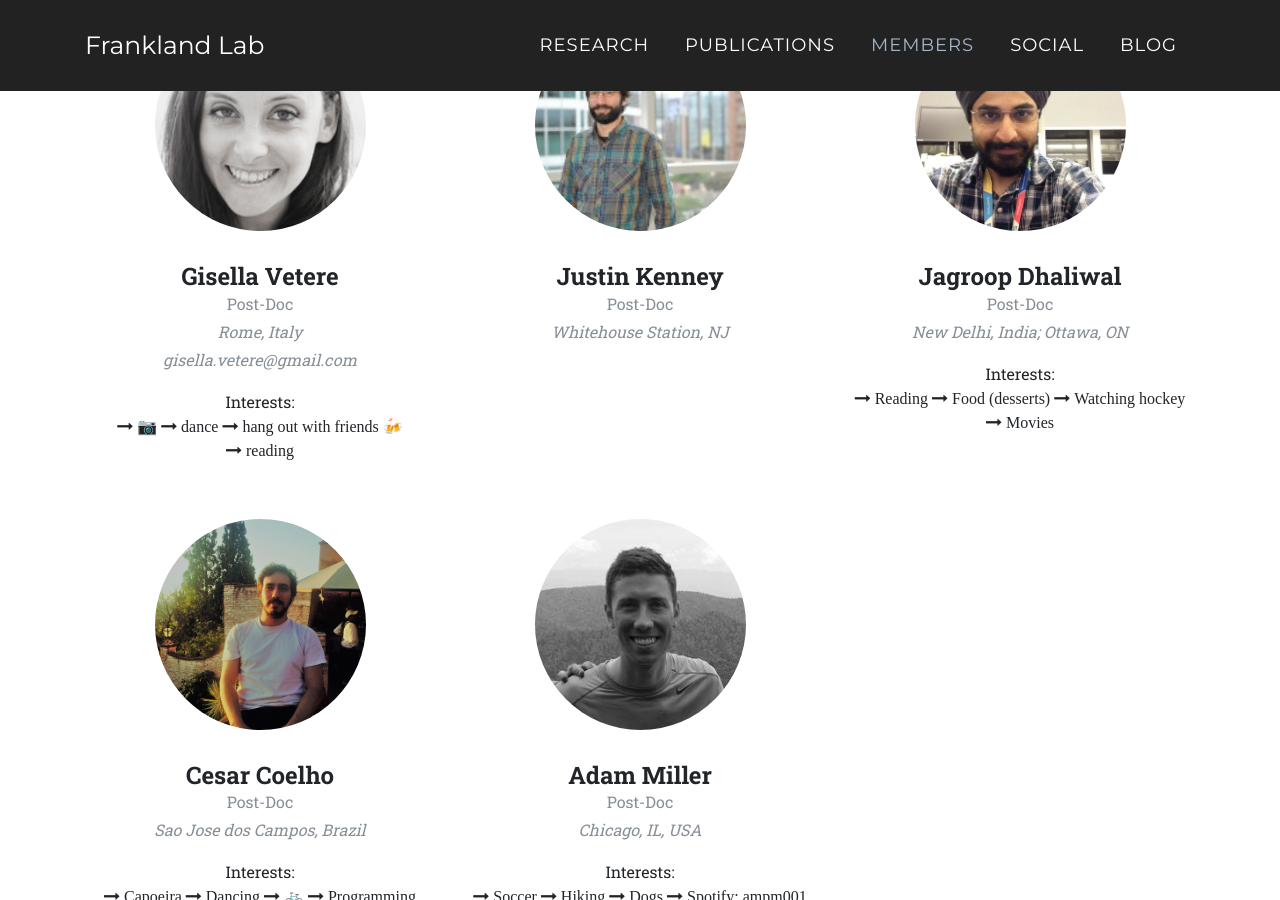
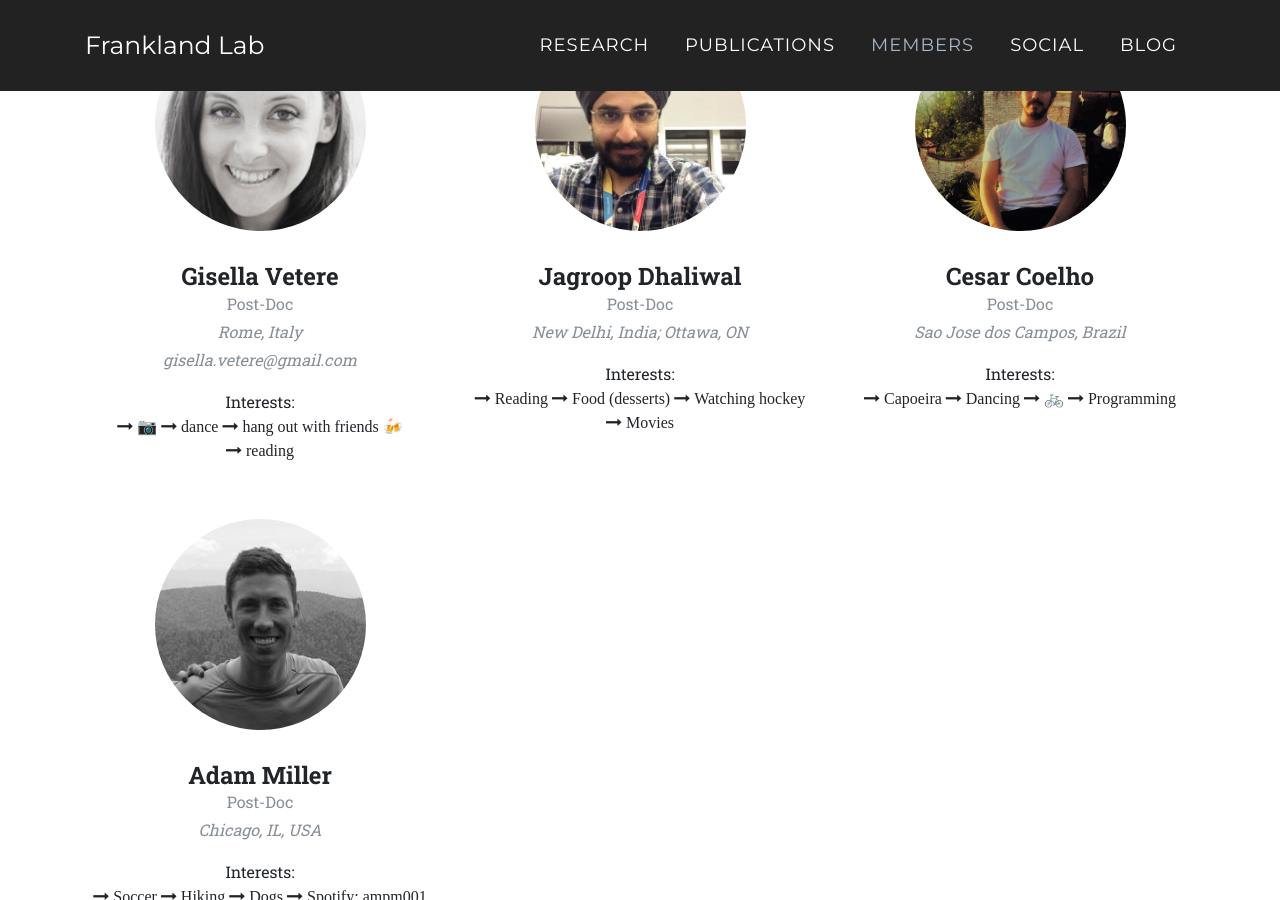
Before and after one commit to jf-lab/jflab, a Jekyll site: the page built from index.html, in a window 1280 px wide and 900 px high, scrolled down 3440 px. Built offline with Jekyll 4.4.1, drawn with Linux system fonts in a browser that asks for light colours; emoji names are drawn with the system emoji font; some web fonts are replaced; some of the changed text lies outside the part shown.

Commit message:
update members

```diff
--- a/_data/alumni.yml
+++ b/_data/alumni.yml
@@ -1,4 +1,8 @@
 #each entry must have a #name, and #position, otherwise you can also include #current for where they are now
+- name: Justin Kenney
+  position: Post-Doctoral Fellow
+  current: Assistant Professor, Wayne State University
+
 - name: Risako Fujikawa
   position: Post-Doctoral Fellow
   current: Assistant Professor, Kyushu University, Japan
--- a/_data/postdocs.yml
+++ b/_data/postdocs.yml
@@ -8,12 +8,6 @@
       - dance
       - "hang out with friends :beers:"
       - reading
-
-- name: Justin Kenney
-  position: Post-Doc
-  contact:
-  img_id: justin.jpg
-  hometown: Whitehouse Station, NJ
 
 - name: Jagroop Dhaliwal
   position: Post-Doc
--- a/_data/undergrads.yml
+++ b/_data/undergrads.yml
@@ -4,8 +4,4 @@
 
 - name: Amy Yeung
 
-- name: Anita Chan
-
-- name: Yi Zou
-
-- name: Armin Vallazza
+- name: Wendy Ng
--- a/_includes/social.html
+++ b/_includes/social.html
@@ -9,7 +9,7 @@
                     {% twitter https://twitter.com/franklandlab maxwidth=500 limit=5 %}
                 </div>
                 <div class="col-sm-6">
-                    {% twitter https://twitter.com/Lmntran/lists/frankland-lab-members maxwidth=500 limit=5 %}
+                    {% twitter https://twitter.com/linamnt/lists/frankland-lab-members maxwidth=500 limit=5 %}
                 </div>
             </div>
         </div>
```
